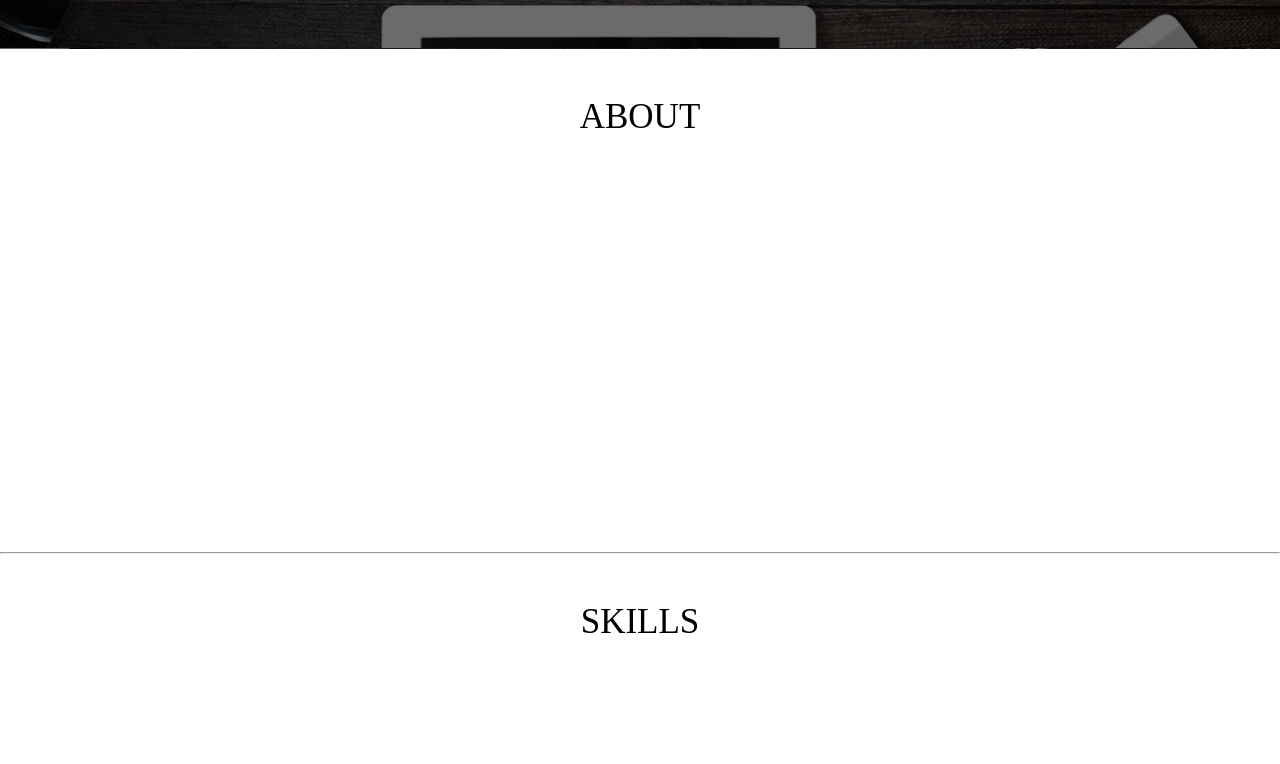
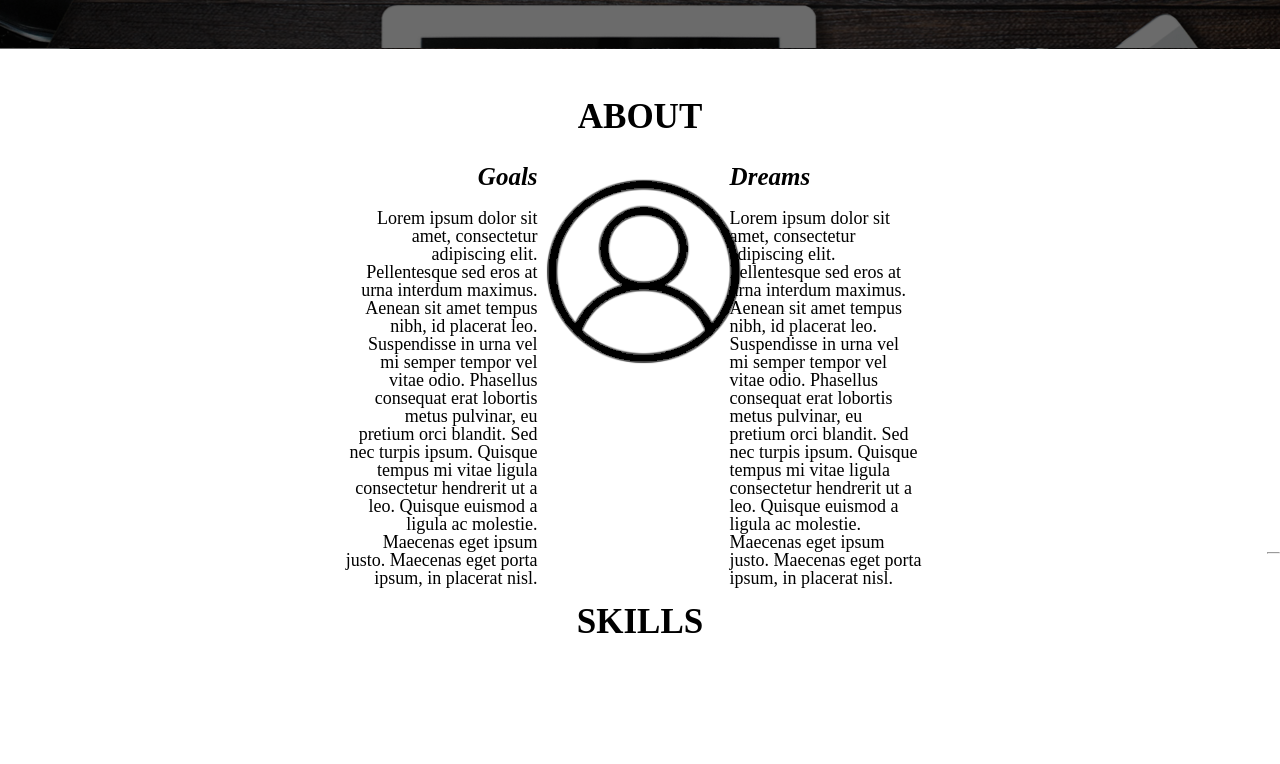
Before and after one commit to AnastasiaKokhan/AnastasiaKokhan.github.io, a React (Create React App) app: page / in a window 1280 px wide. Shown: the part 596-1360 px from the top of the page. Built offline with nearby package versions, Linux system fonts and the light colour scheme.

Commit message:
added info with About.js

```diff
--- a/src/common/base.css
+++ b/src/common/base.css
@@ -19,4 +19,23 @@
 	text-align: center;
 	font-size: 35px;
 	margin-top: 50px;
+	margin-bottom: 30px;
+	font-weight: bold;
 }
+[class*="col-"] {
+	float: left;
+}
+[class*="col-40"] {
+	width: 42%;
+}
+.col-40-right {
+	text-align: right;
+}
+.col-15 {
+	width: 15%;
+}
+.block:after {
+	display: block;
+	clear: both;
+	content:"";
+}
--- a/src/main/about/About.js
+++ b/src/main/about/About.js
@@ -1,4 +1,6 @@
 import React, { Component } from 'react';
+
+import './about.css'
 
 class About extends Component {
     render () {
@@ -8,6 +10,21 @@ class About extends Component {
                     <p className='section-name'>
                         ABOUT
                     </p>
+                    <div className='col-40-right'>
+                        <h2 className='about-headline'>Goals</h2>
+                        <p className='about-text'>
+                            Lorem ipsum dolor sit amet, consectetur adipiscing elit. Pellentesque sed eros at urna interdum maximus. Aenean sit amet tempus nibh, id placerat leo. Suspendisse in urna vel mi semper tempor vel vitae odio. Phasellus consequat erat lobortis metus pulvinar, eu pretium orci blandit. Sed nec turpis ipsum. Quisque tempus mi vitae ligula consectetur hendrerit ut a leo. Quisque euismod a ligula ac molestie. Maecenas eget ipsum justo. Maecenas eget porta ipsum, in placerat nisl.
+                        </p>
+                    </div>
+                    <div className='col-15'>
+                        <img className='about-img' src='./images/about.png' />
+                    </div>
+                    <div className='col-40'>
+                        <h2 className='about-headline'>Dreams</h2>
+                        <p className='about-text-right'>
+                            Lorem ipsum dolor sit amet, consectetur adipiscing elit. Pellentesque sed eros at urna interdum maximus. Aenean sit amet tempus nibh, id placerat leo. Suspendisse in urna vel mi semper tempor vel vitae odio. Phasellus consequat erat lobortis metus pulvinar, eu pretium orci blandit. Sed nec turpis ipsum. Quisque tempus mi vitae ligula consectetur hendrerit ut a leo. Quisque euismod a ligula ac molestie. Maecenas eget ipsum justo. Maecenas eget porta ipsum, in placerat nisl.
+                        </p>
+                    </div>
                 </div>
             </div>
         );
--- /dev/null
+++ b/src/main/about/about.css
@@ -0,0 +1,20 @@
+.about-headline {
+    font-size: 25px;
+    font-weight: bold;
+    font-style: italic;
+    margin-bottom: 20px;
+}
+.about-text {
+    font-size: 18px;
+    padding-left: 345px;
+
+}
+.about-text-right {
+    font-size: 18px;
+    padding-right: 345px;
+}
+.about-img {
+    display: block;
+    margin-left: auto;
+    margin-right: auto
+}
```
Also changed, not shown: public/images/about.png (added).
